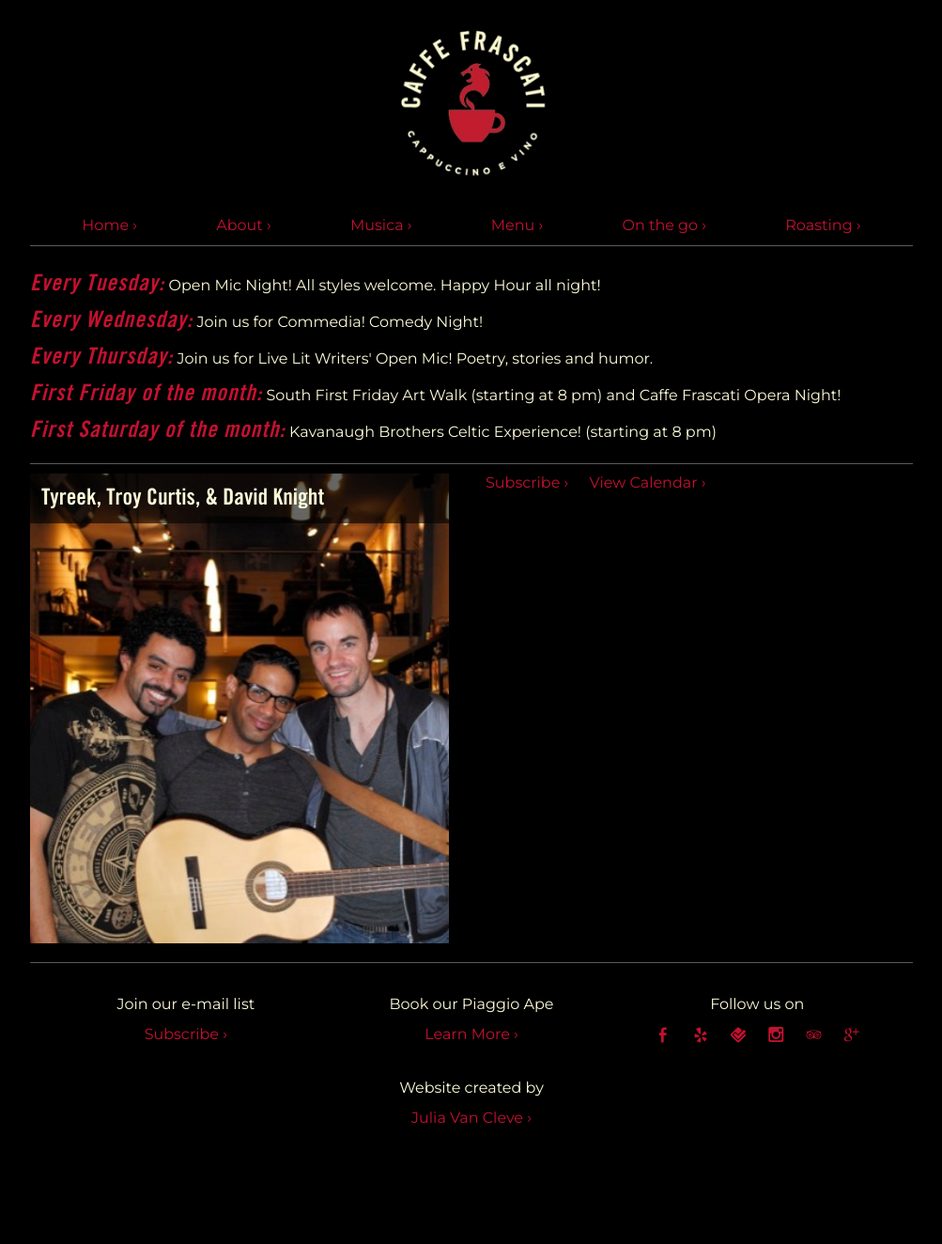
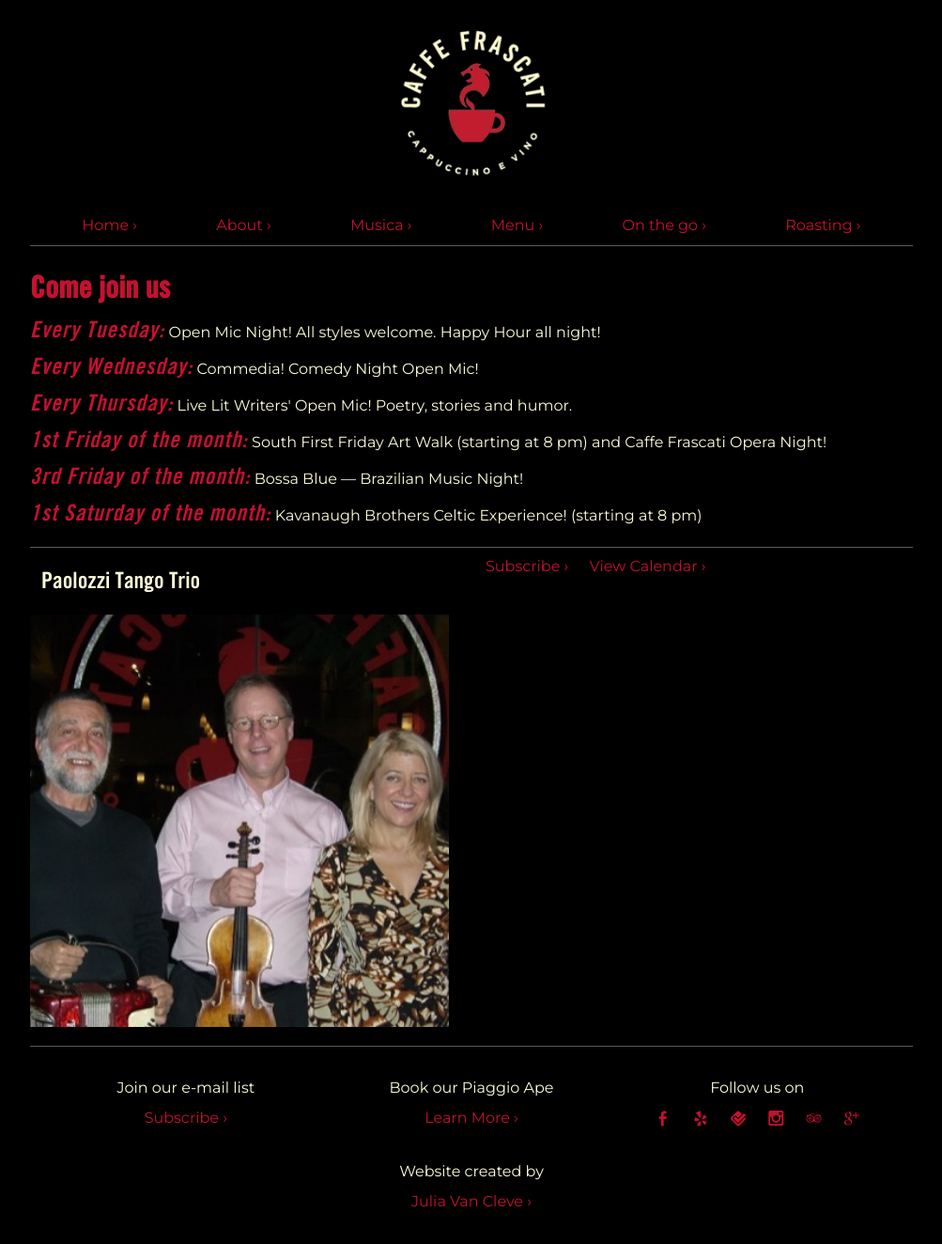
Before and after one commit to jmvx/caffe-frascati, a Jekyll site: the page built from musica/index.html, in a window 1280 px wide. Shown: the whole page at 94% size, without its empty margins (138-1141 px from the left). Built offline with Jekyll 4.4.1, drawn with Linux system fonts in a browser that asks for light colours; nearby versions of some CDN libraries; some web fonts are replaced; Markdown is read by kramdown in place of the engine named in the settings; before the commit the page ends 1235 px from its top, so only the background shows below that.

Commit message:
Update musica page with Bossa Blue

```diff
--- a/musica/index.html
+++ b/musica/index.html
@@ -14,10 +14,10 @@
   caption: Cado
 -
   image: slideshow/garybrooker-cropped.jpg
-  caption: Gary Brooker, Procol Harum
+  caption: Gary Brooker—Procol Harum
 -
   image: slideshow/jonherington-cropped.jpg
-  caption: Jon Herington, Steely Dan
+  caption: Jon Herington—Steely Dan
 -
   image: slideshow/Kavanaughs.jpg
   caption: Kavanaugh Brothers Celtic Experience!
@@ -27,15 +27,19 @@
 -
   image: slideshow/tangotrio.jpg
   caption: Paolozzi Tango Trio
+-
+  image: slideshow/BossaBlue.jpg
+  caption: Bossa Blue
 description: View our events calendar for live entertainment at Caffe Frascati.
 ---
-
 <div class="feature">
+<h1>Come join us</h1>
   <div><h2>Every Tuesday:</h2> Open Mic Night! All styles welcome. Happy Hour all night!<br/></div>
-  <div><h2>Every Wednesday:</h2> Join us for Commedia! Comedy Night!<br /></div>
-  <div><h2>Every Thursday:</h2> Join us for Live Lit Writers' Open Mic! Poetry, stories and humor.<br /></div>
-  <div><h2>First Friday of the month:</h2> South First Friday Art Walk (starting at 8 pm) and Caffe Frascati Opera Night!<br/></div>
-  <div><h2>First Saturday of the month:</h2> Kavanaugh Brothers Celtic Experience! (starting at 8 pm)</br></div>
+  <div><h2>Every Wednesday:</h2> Commedia! Comedy Night Open Mic!<br /></div>
+  <div><h2>Every Thursday:</h2> Live Lit Writers' Open Mic! Poetry, stories and humor.<br /></div>
+  <div><h2>1st Friday of the month:</h2> South First Friday Art Walk (starting at 8 pm) and Caffe Frascati Opera Night!<br/></div>
+   <div><h2>3rd Friday of the month:</h2> Bossa Blue — Brazilian Music Night!<br/></div>
+  <div><h2>1st Saturday of the month:</h2> Kavanaugh Brothers Celtic Experience! (starting at 8 pm)</br></div>
 </div>
 
 <a class="cal-links first" href="webcal://www.google.com/calendar/ical/hkos1qnhl9mnmilvsct725ft1s%40group.calendar.google.com/public/basic.ics">Subscribe &rsaquo; </a>
```
Also changed, not shown: musica/slideshow/BossaBlue.jpg (added).
